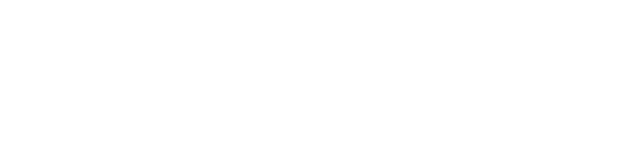
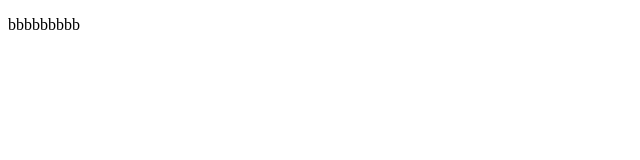
Before and after one commit to caimanmanlisa/test0317, a plain HTML site: page index.html in a window 1280 px wide. Shown: the whole page, without its empty margins (0-640 px from the left). Drawn offline with Linux system fonts and the light colour scheme.

Commit message:
modify index.html

```diff
--- a/index.html
+++ b/index.html
@@ -8,5 +8,8 @@
 
 <body>
 <div class="container"></div>
+
+
+<p>bbbbbbbbb</p>
 </body>
 </html>
```
